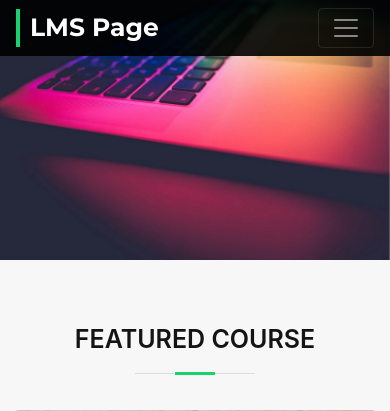
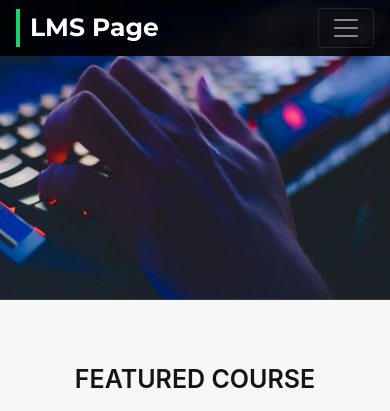
Before and after one commit to Minhvn98/CSE485_N0338, a PHP site: page / in a window 390 px wide. Shown: the top 411 px of the page. Run offline with PHP 8.4, Linux system fonts and the light colour scheme.

Commit message:
Úp homepage and login, register

```diff
--- a/css/reponsive.css
+++ b/css/reponsive.css
@@ -4,7 +4,7 @@
         margin-left: 46%;
     }
     .carousel-caption.d-none.d-md-block {
-    bottom: 175px;
+    bottom: 100px;
     }
 }
 
@@ -23,7 +23,7 @@
         padding: 15px 0 15px 0;
     }
     img.d-block.w-100{
-        height: 50%;
+        height: 400px;
     }
 
     .carousel-indicators li{
@@ -36,4 +36,7 @@
     .title{
         font-size : 25px;
     }
+    img.d-block.w-100{
+        height: 300px;
+    }
 }
--- a/css/style.css
+++ b/css/style.css
@@ -1,4 +1,6 @@
 *{margin:0;padding: 0; box-sizing: border-box;}
+
+
 /*============== Back to Top =================*/
 .back-to-top {
     position: fixed;
@@ -187,7 +189,7 @@
 }
 
 .carousel-caption.d-none.d-md-block {
-    bottom: 50%;
+    bottom: 35%;
 }
 
 nav.navbar.navbar-expand-md.fixed-top.navbar-dark.bg-dark {
@@ -225,3 +227,8 @@ nav.navbar.navbar-expand-md.fixed-top.navbar-dark.bg-dark {
 .navbar-nav {
     margin-left: 60%;
 }
+
+
+.d-block.w-100 {
+    height: 600px;
+}
--- a/index.html
+++ b/index.html
@@ -58,21 +58,21 @@
       <div class="carousel-inner">
 
         <div class="carousel-item active">
-          <img class="d-block w-100" src="images/banner/2.jpg" alt="Second slide">
+          <img class="d-block w-100" src="images/banner/s1.jpg" alt="Second slide">
           <div class="carousel-caption d-none d-md-block">
             <h1>Hệ thống quản lý khóa học</h1>
             <div class="btn btn-success">Get Started</div>
           </div>
         </div>
         <div class="carousel-item">
-          <img class="d-block w-100" src="images/banner/3.jpg" alt="Third slide">
+          <img class="d-block w-100" src="images/banner/s2.jpg" alt="Third slide">
           <div class="carousel-caption d-none d-md-block">
             <h1>Hệ thống quản lý khóa học</h1>
             <div class="btn btn-success">Get Started</div>
           </div>
         </div>
         <div class="carousel-item">
-          <img class="d-block w-100" src="images/banner/4.jpg" alt="Third slide">
+          <img class="d-block w-100" src="images/banner/s3.jpg" alt="Third slide">
           <div class="carousel-caption d-none d-md-block">
             <h1>Hệ thống quản lý khóa học</h1>
             <div class="btn btn-success">Get Started</div>
```
Also changed, not shown: images/banner/1.jpg (deleted), images/banner/2.jpg (deleted), images/banner/3.jpg (deleted), images/banner/4.jpg (deleted), images/banner/s1.jpg (added), images/banner/s2.jpg (added), images/banner/s3.jpg (added).
